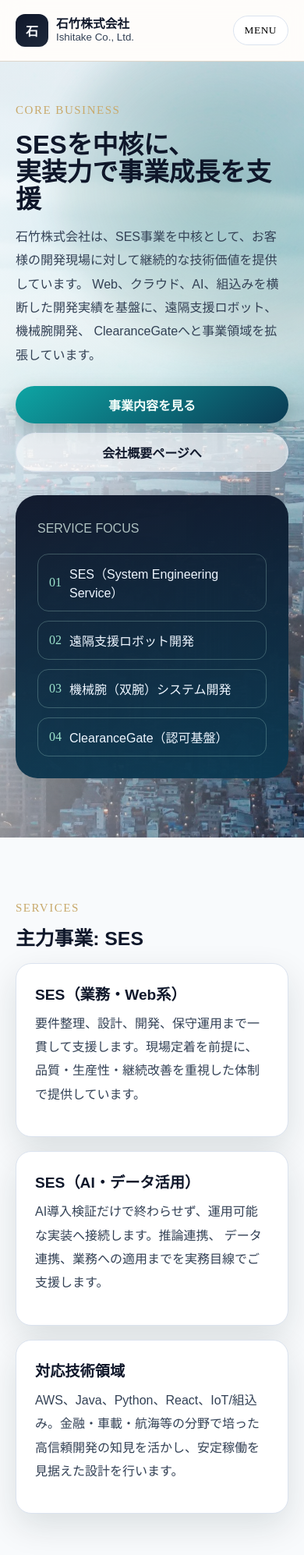
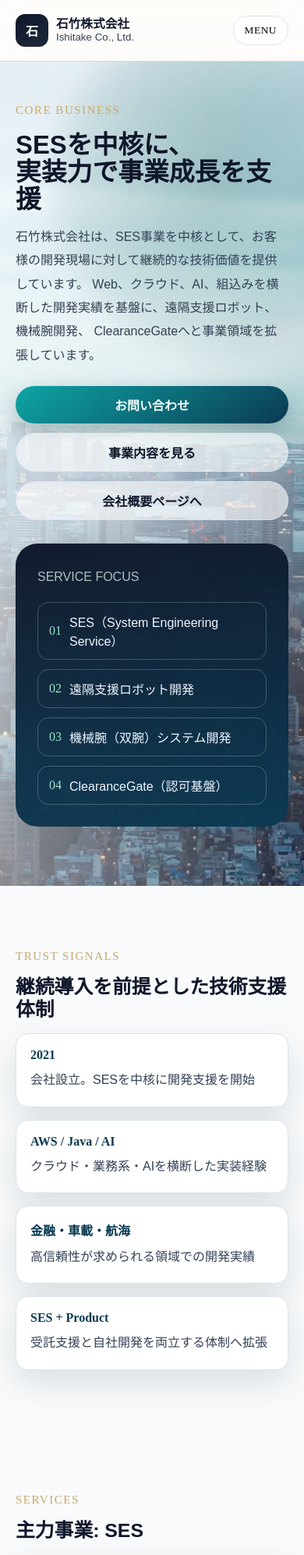
Before and after one commit to BigDaddy0125/ishitake, a website built with Vite: page index.html in a window 390 px wide. Shown: the top 1994 px of the page at 78% size. Built offline with nearby package versions, Linux system fonts and the light colour scheme; a web font is replaced by a local one.

Commit message:
feat: strengthen hero CTA and add trust/scenario sections

```diff
--- a/index.html
+++ b/index.html
@@ -93,7 +93,8 @@
               ClearanceGateへと事業領域を拡張しています。
             </p>
             <div class="hero-cta">
-              <a class="btn btn-solid" href="#services">事業内容を見る</a>
+              <a class="btn btn-solid" href="#contact">お問い合わせ</a>
+              <a class="btn btn-outline" href="#services">事業内容を見る</a>
               <a class="btn btn-outline" href="company.html">会社概要ページへ</a>
             </div>
           </div>
@@ -105,6 +106,31 @@
               <li><a href="#arm-system"><span>03</span> 機械腕（双腕）システム開発</a></li>
               <li><a href="#clearance"><span>04</span> ClearanceGate（認可基盤）</a></li>
             </ul>
+          </div>
+        </div>
+      </section>
+
+      <section id="trust" class="section">
+        <div class="container reveal">
+          <p class="kicker">Trust Signals</p>
+          <h2 class="section-title">継続導入を前提とした技術支援体制</h2>
+          <div class="stats-grid">
+            <article class="stat-card">
+              <strong>2021</strong>
+              <p>会社設立。SESを中核に開発支援を開始</p>
+            </article>
+            <article class="stat-card">
+              <strong>AWS / Java / AI</strong>
+              <p>クラウド・業務系・AIを横断した実装経験</p>
+            </article>
+            <article class="stat-card">
+              <strong>金融・車載・航海</strong>
+              <p>高信頼性が求められる領域での開発実績</p>
+            </article>
+            <article class="stat-card">
+              <strong>SES + Product</strong>
+              <p>受託支援と自社開発を両立する体制へ拡張</p>
+            </article>
           </div>
         </div>
       </section>
@@ -197,6 +223,21 @@
               <li>Auditability by design（監査可能性の構造化）</li>
             </ul>
           </article>
+
+          <div class="scenario-grid reveal delay-1">
+            <article class="scenario-card">
+              <h3>CI/CD 承認ゲート</h3>
+              <p>本番反映前の承認可否を統制し、運用リスクを可視化します。</p>
+            </article>
+            <article class="scenario-card">
+              <h3>高リスク操作の実行制御</h3>
+              <p>重要オペレーションの実行直前に認可境界を設置し、誤実行を抑制します。</p>
+            </article>
+            <article class="scenario-card">
+              <h3>監査証跡の構造化</h3>
+              <p>承認主体・理由・判定結果を記録し、説明責任に対応します。</p>
+            </article>
+          </div>
         </div>
       </section>
 
--- a/styles.css
+++ b/styles.css
@@ -452,6 +452,54 @@ p {
   transition-delay: 0.2s;
 }
 
+
+.stats-grid {
+  display: grid;
+  grid-template-columns: repeat(4, minmax(0, 1fr));
+  gap: 16px;
+}
+
+.stat-card {
+  background: var(--paper);
+  border: 1px solid var(--line);
+  border-radius: 16px;
+  padding: 18px;
+  box-shadow: var(--shadow);
+}
+
+.stat-card strong {
+  display: block;
+  margin-bottom: 8px;
+  font-family: "Noto Serif JP", serif;
+  color: var(--teal-deep);
+}
+
+.stat-card p {
+  margin: 0;
+}
+
+.scenario-grid {
+  margin-top: 18px;
+  display: grid;
+  grid-template-columns: repeat(3, minmax(0, 1fr));
+  gap: 16px;
+}
+
+.scenario-card {
+  background: var(--paper);
+  border: 1px solid var(--line);
+  border-radius: 16px;
+  padding: 18px;
+}
+
+.scenario-card h3 {
+  margin-bottom: 8px;
+  font-size: 1.04rem;
+}
+
+.scenario-card p {
+  margin: 0;
+}
 @media (max-width: 960px) {
   .nav-links {
     display: none;
@@ -465,7 +513,9 @@ p {
   .three-cols,
   .two-cols,
   .feature,
-  .footer-inner {
+  .footer-inner,
+  .stats-grid,
+  .scenario-grid {
     grid-template-columns: 1fr;
     flex-direction: column;
     align-items: flex-start;
```
